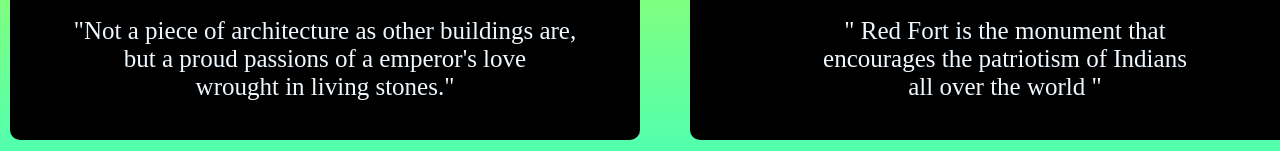
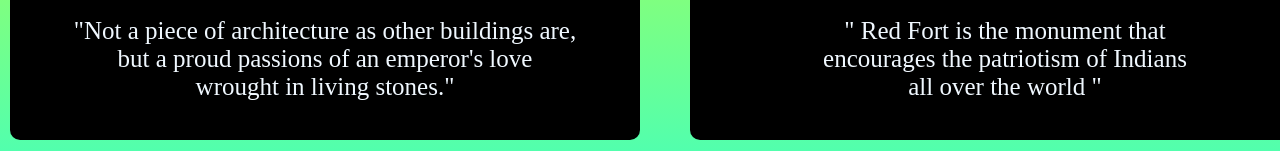
Before and after one commit to Ambedkar13579/HISTAC, a plain HTML site: page index.html in a window 1280 px wide. Shown: the part 430-581 px from the top of the page. Drawn offline with Linux system fonts and the light colour scheme.

Commit message:
Update index.html

```diff
--- a/index.html
+++ b/index.html
@@ -24,7 +24,7 @@
             <div class="p1">
                 <p>"Not a piece of architecture as other buildings are,
                     <br>
-                    but a proud passions of a emperor's love
+                    but a proud passions of an emperor's love
                     <br>
                     wrought in living stones."
                 </p>
```
